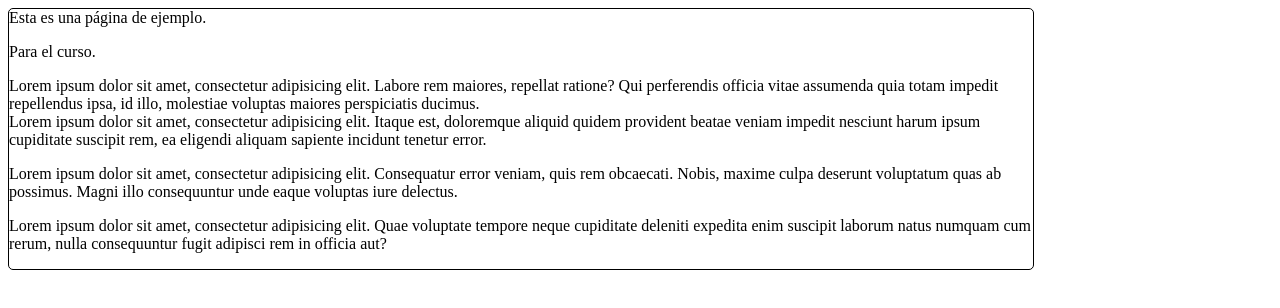
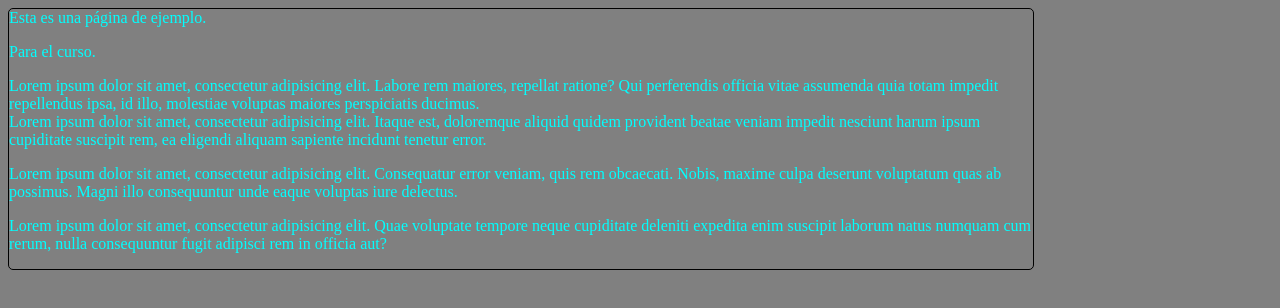
Before and after one commit to anamartinez1192/curso, a plain HTML site: page index.html in a window 1280 px wide. Drawn offline with Linux system fonts and the light colour scheme.

Commit message:
Letras cyan y fondo gris

```diff
--- a/css/estilos.css
+++ b/css/estilos.css
@@ -1,6 +1,8 @@
 body
 {
+	background: grey;
 	border: 1px solid black;
 	border-radius: 5px;
+	color: cyan;
 	max-width: 1024px;
 }
```
